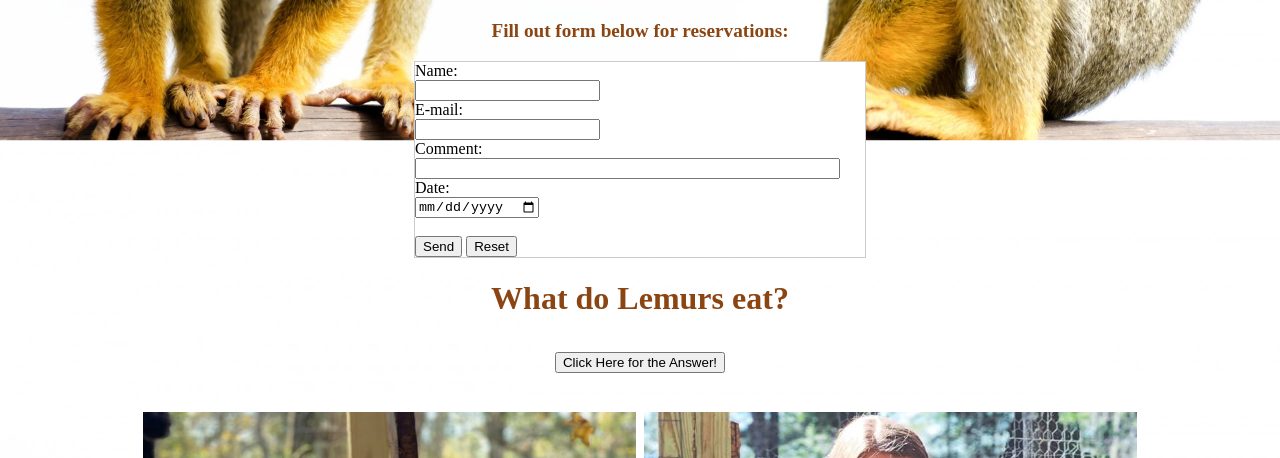
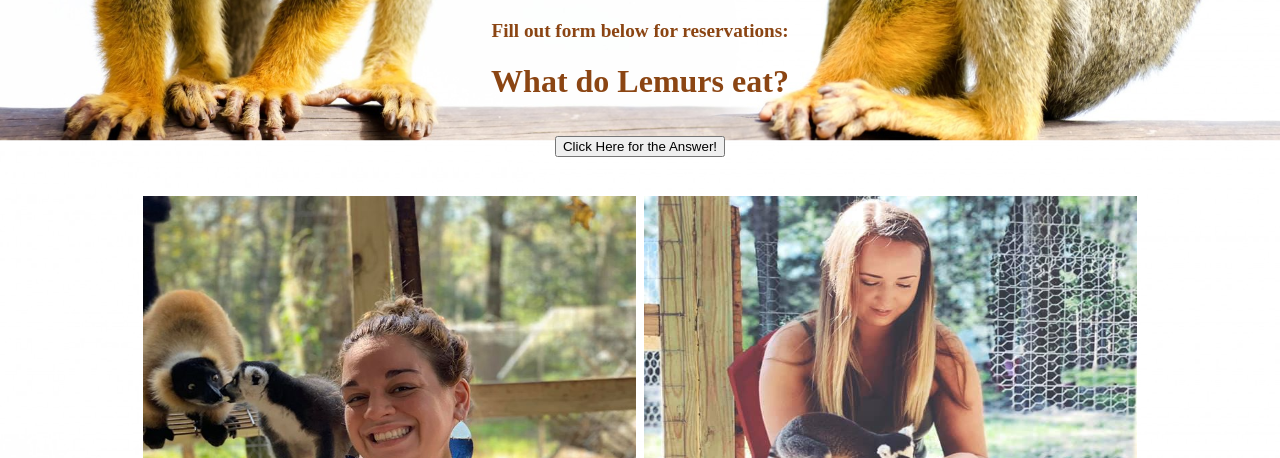
Before and after one commit to connorwright02/monkeybusiness, a plain HTML site: page index.html in a window 1280 px wide. Shown: the part 707-1165 px from the top of the page. Drawn offline with Linux system fonts and the light colour scheme.

Commit message:
Update index.html

```diff
--- a/index.html
+++ b/index.html
@@ -65,18 +65,9 @@ body {
 
 
 
-<form action="https://formsubmit.co/support@monkeybusiness430.com" method="post">
-Name:<br>
-<input type="text" name="name"><br>
-E-mail:<br>
-<input type="text" name="mail"><br>
-Comment:<br>
-<input type="text" name="comment" size="50"><br>
-Date:<br>
-<input type="date" name="date"> <br> <br>
-<input type="submit" value="Send">
-<input type="reset" value="Reset">
-</form>
+<script type="text/javascript" src="https://form.jotform.com/jsform/212256461839157"></script>
+
+
 <h1>What do Lemurs eat?<h1>
 <button onclick="Javascript:alert('All Kinds of fruits! They are HUGE banana lovers!')">
 Click Here for the Answer!
```
